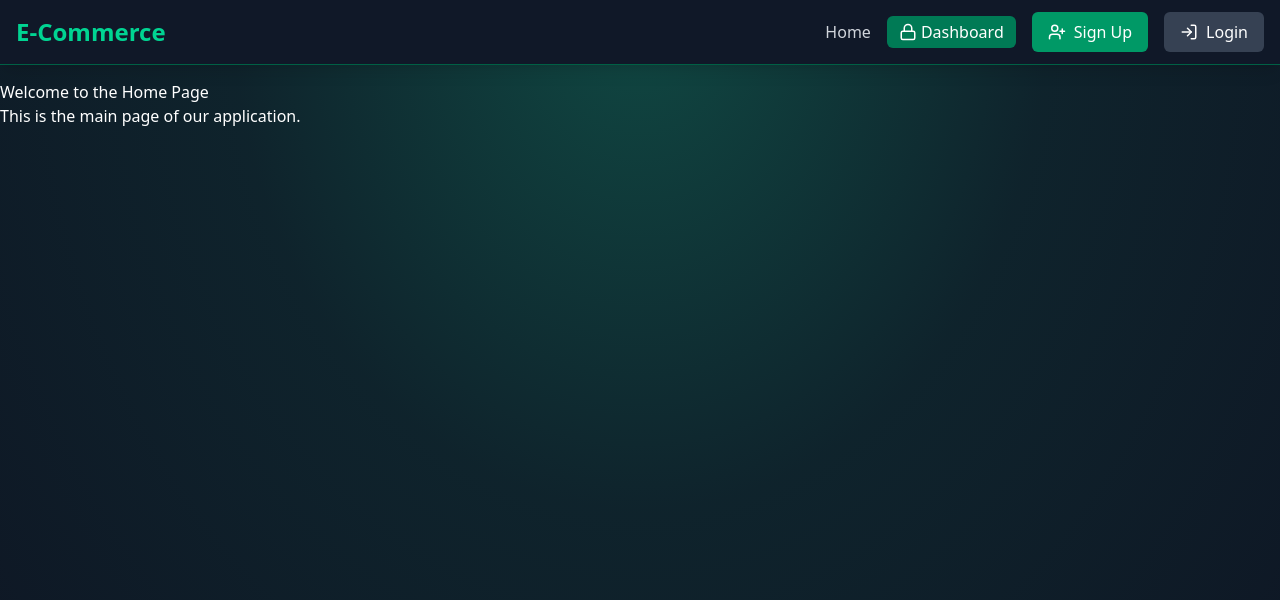
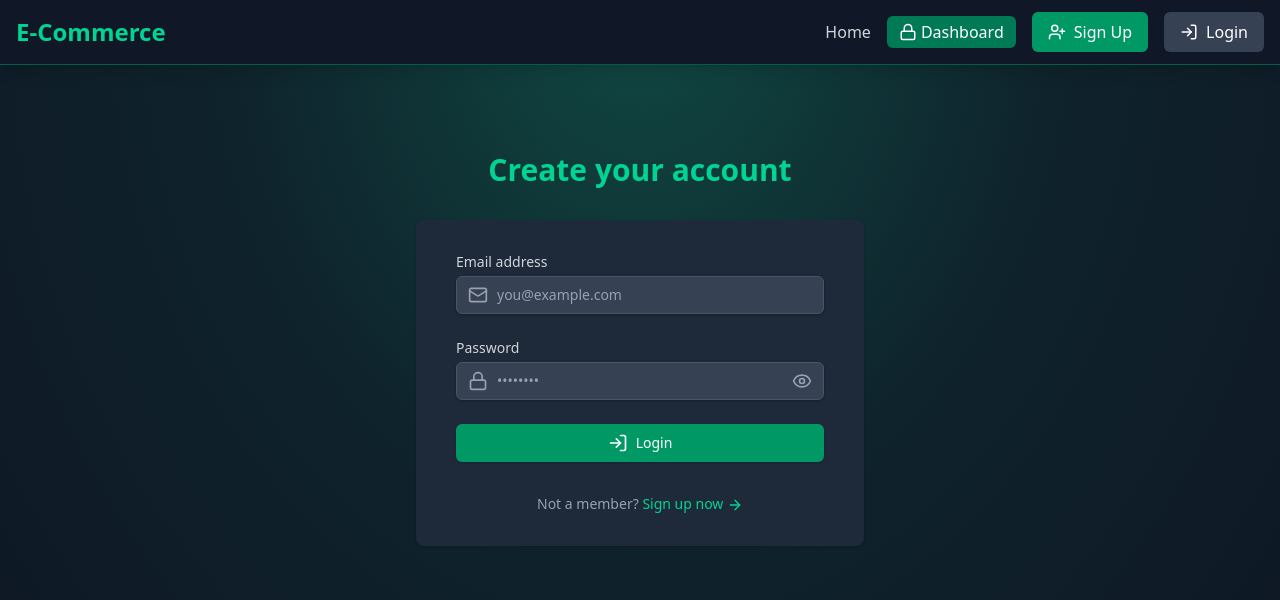
Before and after one commit to magwach/ShopSphere, a React (Vite) app in the folder frontend/: page /login in a window 1280 px wide. Shown: the top 600 px of the page. Built offline with nearby package versions, Linux system fonts and the light colour scheme.

Commit message:
feat: Added the login page.

```diff
--- a/frontend/src/pages/login.page.jsx
+++ b/frontend/src/pages/login.page.jsx
@@ -1,8 +1,149 @@
+import { useState } from "react";
+import { motion } from "framer-motion";
+import { Link } from "react-router-dom";
+import {
+  LogIn,
+  Mail,
+  Lock,
+  ArrowRight,
+  Loader,
+  Eye,
+  EyeOff,
+} from "lucide-react";
+
 export default function LoginPage() {
+  const loading = false;
+  const [email, setEmail] = useState("");
+  const [password, setPassword] = useState("");
+  const [showPassword, setShowPassword] = useState(false);
+
+  const handleSubmit = (e) => {
+    e.preventDefault();
+    console.log(email, password);
+  };
+
   return (
-    <div>
-      <h1>Welcome to the Home Page</h1>
-      <p>This is the main page of our application.</p>
+    <div className="flex flex-col justify-center py-12 sm:px-6 lg:px-8">
+      <motion.div
+        className="sm:mx-auto sm:w-full sm:max-w-md"
+        initial={{ opacity: 0, y: -50 }}
+        animate={{ opacity: 1, y: 0 }}
+        transition={{ duration: 0.8 }}
+      >
+        <h2 className="mt-6 text-center text-3xl font-extrabold text-emerald-400">
+          Create your account
+        </h2>
+      </motion.div>
+
+      <motion.div
+        className="mt-8 sm:mx-auto sm:w-full sm:max-w-md"
+        initial={{ opacity: 0, y: 50 }}
+        animate={{ opacity: 1, y: 0 }}
+        transition={{ duration: 0.8, delay: 0.2 }}
+      >
+        <div className="bg-gray-800 py-8 px-4 shadow sm:rounded-lg sm:px-10">
+          <form onSubmit={handleSubmit} className="space-y-6">
+            <div>
+              <label
+                htmlFor="email"
+                className="block text-sm font-medium text-gray-300"
+              >
+                Email address
+              </label>
+              <div className="mt-1 relative rounded-md shadow-sm">
+                <div className="absolute inset-y-0 left-0 pl-3 flex items-center pointer-events-none">
+                  <Mail className="h-5 w-5 text-gray-400" aria-hidden="true" />
+                </div>
+                <input
+                  id="email"
+                  type="email"
+                  required
+                  value={email}
+                  onChange={(e) => setEmail(e.target.value)}
+                  className=" block w-full px-3 py-2 pl-10 bg-gray-700 border border-gray-600
+                  rounded-md shadow-sm
+                   placeholder-gray-400 focus:outline-none focus:ring-emerald-500
+                   focus:border-emerald-500 sm:text-sm"
+                  placeholder="you@example.com"
+                />
+              </div>
+            </div>
+
+            <div>
+              <label
+                htmlFor="password"
+                className="block text-sm font-medium text-gray-300"
+              >
+                Password
+              </label>
+
+              <div className="mt-1 relative rounded-md shadow-sm">
+                <div className="absolute inset-y-0 left-0 pl-3 flex items-center pointer-events-none">
+                  <Lock className="h-5 w-5 text-gray-400" aria-hidden="true" />
+                </div>
+
+                <button
+                  type="button"
+                  onClick={() => setShowPassword((prev) => !prev)}
+                  className="absolute inset-y-0 right-0 pr-3 flex items-center text-gray-400 hover:text-white focus:outline-none"
+                >
+                  {showPassword ? (
+                    <EyeOff className="h-5 w-5" />
+                  ) : (
+                    <Eye className="h-5 w-5" />
+                  )}
+                </button>
+
+                <input
+                  id="password"
+                  type={showPassword ? "text" : "password"}
+                  required
+                  value={password}
+                  onChange={(e) => setPassword(e.target.value)}
+                  className="block w-full px-3 py-2 pl-10 pr-10 bg-gray-700 border
+                     border-gray-600 rounded-md shadow-sm placeholder-gray-400
+                     focus:outline-none focus:ring-emerald-500 focus:border-emerald-500 sm:text-sm"
+                  placeholder="••••••••"
+                />
+              </div>
+            </div>
+
+            <button
+              type="submit"
+              className="w-full flex justify-center py-2 px-4 border border-transparent
+              rounded-md shadow-sm text-sm font-medium text-white bg-emerald-600
+               hover:bg-emerald-700 focus:outline-none focus:ring-2 focus:ring-offset-2
+                focus:ring-emerald-500 transition duration-150 ease-in-out disabled:opacity-50 cursor-pointer"
+              disabled={loading}
+            >
+              {loading ? (
+                <>
+                  <Loader
+                    className="mr-2 h-5 w-5 animate-spin"
+                    aria-hidden="true"
+                  />
+                  Loading...
+                </>
+              ) : (
+                <>
+                  <LogIn className="mr-2 h-5 w-5" aria-hidden="true" />
+                  Login
+                </>
+              )}
+            </button>
+          </form>
+
+          <p className="mt-8 text-center text-sm text-gray-400">
+            Not a member?{" "}
+            <Link
+              to="/signup"
+              className="font-medium text-emerald-400 hover:text-emerald-300"
+            >
+              Sign up now <ArrowRight className="inline h-4 w-4" />
+            </Link>
+          </p>
+        </div>
+      </motion.div>
     </div>
   );
 }
--- a/frontend/src/pages/signup.page.jsx
+++ b/frontend/src/pages/signup.page.jsx
@@ -30,7 +30,7 @@ export default function SignUpPage() {
   return (
     <div className="flex flex-col justify-center py-12 sm:px-6 lg:px-8 ">
       <motion.div
-        initial={{ opacity: 0, y: 50 }}
+        initial={{ opacity: 0, y: -50 }}
         animate={{ opacity: 1, y: 0 }}
         transition={{ duration: 0.8 }}
         className="flex flex-col justify-center py-12 sm:px-6 lg:px-8"
```
